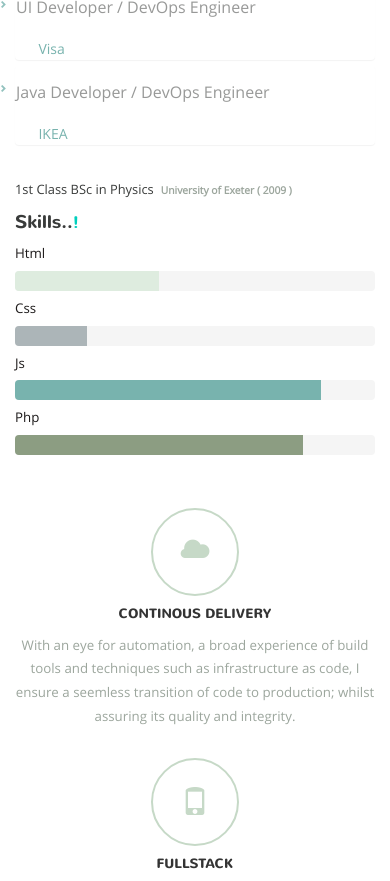
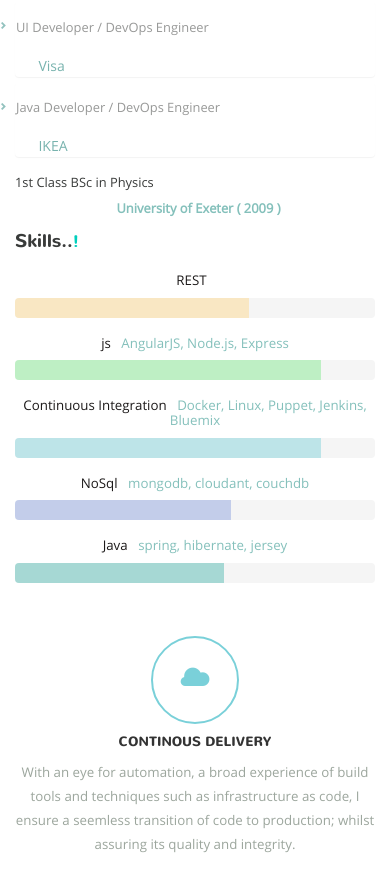
Before and after one commit to William1444/william-lacy-cv, a website: page index.html in a window 390 px wide. Shown: the part 916-1797 px from the top of the page. Drawn offline with nearby package versions, Linux system fonts and the light colour scheme; files whose address does not match are found by name.

Commit message:
improved responsiveness and experience content

```diff
--- a/css/style.css
+++ b/css/style.css
@@ -102,7 +102,11 @@ span.glyphicon.glyphicon-triangle-bottom {
 
 }
 
-.study-grid span {
+.study-grid .skill-abridged {
+    display: none;
+}
+
+.study-grid h3 span {
     color: #00cfbd;
     font-size: 0.9em;
 }
@@ -128,7 +132,7 @@ span.glyphicon.glyphicon-triangle-bottom {
     text-decoration: none;
 }
 .study-grid .company {
-    font-size: 1.0em;
+    /*font-size: 1.0em;*/
     color: #78B3AE;
     display: block;
     padding-top: 1.4em;
@@ -149,7 +153,7 @@ span.glyphicon.glyphicon-triangle-bottom {
 .study-grid .study1 .panel-body {
     padding: 0 0 0 1.6em;
 }
-.study-grid .study1 .panel-body ul li {
+.study-grid .study1 .panel-body ul li, .study-grid .study1 .panel-body ul li {
     color: #80898c;
     font-size: 1.0em;
     padding-top: 0.8em;
@@ -165,9 +169,10 @@ span.glyphicon.glyphicon-triangle-bottom {
     opacity: 0.8;
 }
 
-.study-grid label {
-    font-size: 0.8em;
-    color: #9CA69D;
+.study-grid label, .study-grid .products {
+    font-size: 1.0em;
+    padding-top: 0.6em;
+    color: #84c0bb;
     margin: 0 0 0 7px;
 }
 
@@ -176,25 +181,37 @@ span.glyphicon.glyphicon-triangle-bottom {
     box-shadow: none;
 }
 
-.progress-bar-success {
-    background-color: #DEECDF;
+.progress-bar {
     box-shadow: none;
+    opacity: 0.4;
+
 }
 
-.progress-bar-info {
-    background-color: #ACB5B8;
-    box-shadow: none;
+.progress-bar.progress-bar-1 {
+    /*background-color: #78B3AE;*/
+    background-color: #6CCCD5;/*6FBCB6 6FBCB6 6FBCB6 00C1B3 32ADA4*/
 }
 
-.progress-bar-warning {
-    background-color: #78B3AE;
-    box-shadow: none;
+.progress-bar.progress-bar-2 {
+    /*background-color: #8C9D82;*/
+    background-color: #7A94DC;
 }
 
-.progress-bar-danger {
-    background-color: #8C9D82;
-    box-shadow: none;
+.progress-bar.progress-bar-3 {
+    /*background-color: #DEECDF;*/
+    background-color: #FFD479;
 }
+
+.progress-bar.progress-bar-4 {
+    /*background-color: #ACB5B8;*/
+    background-color: #6DE77C;
+}
+
+.progress-bar.progress-bar-5 {
+    /*background-color: #93BCBE;*/
+    background-color: #32ADA4;
+}
+
 
 .study-grid h4 {
     font-size: 1.3em;
@@ -238,26 +255,30 @@ span.glyphicon.glyphicon-pencil {
 
 span.glyphicon.glyphicon-cloud {
     font-size: 2em;
-    color: #C6D9C7;
+    /*color: #C6D9C7;*/
+    color: #6CCCD5;
     border-radius: 50px;
     border: 2px solid;
     padding: 1em;
+    opacity: 0.9;
 }
 
 span.glyphicon.glyphicon-phone {
     font-size: 2em;
-    color: #C6D9C7;
+    color: #7A94DC;
     border-radius: 50px;
     border: 2px solid;
     padding: 1em;
+    opacity: 0.7;
 }
 
 span.glyphicon.glyphicon-signal {
     font-size: 2em;
-    color: #C6D9C7;
+    color: #6DE77C;
     border-radius: 50px;
     border: 2px solid;
     padding: 1em;
+    opacity: 0.8;
 }
 
 .social-icons {
@@ -273,6 +294,19 @@ span.glyphicon.glyphicon-signal {
     color: #393b3a;
     text-align: center;
     margin-bottom: 2em;
+}
+
+h3 span {
+    color: #00cfbd;
+}
+.study2 h4 {
+    text-transform: none;
+    padding-top: 0.6em;
+}
+
+.study2 h4 span {
+    text-align: right;
+    width: 100%;
 }
 
 .face p {
@@ -441,7 +475,27 @@ i.beh {
 }
 
 /*-- responsive-design --*/
+
+@media only screen and (max-width: 1999px) {
+    .study-grid ul li {
+        font-size: 1.1em;
+    }
+    .study-grid p, .study-grid p.company {
+        font-size: 1.0em;
+    }
+}
 @media only screen and (max-width: 1024px) {
+
+    .study1 {
+        padding: 0 0 3.5em 0
+    }
+    .study-grid .panel-group {
+        margin: auto;
+    }
+    .study-grid p.company {
+        font-size: 1.0em;
+    }
+
     .header-section h1 {
         font-size: 3em;
     }
@@ -464,6 +518,11 @@ i.beh {
 
     .study-grid h4 {
         font-size: 1.3em;
+        text-align: center;
+    }
+    .study-grid label {
+        text-align: center;
+        display: block;
     }
 
     .service-grid h4 {
@@ -508,6 +567,16 @@ i.beh {
 
 }
 
+@media only screen and (max-width: 991px) {
+    .study-grid .skill-full {
+        display: none;
+    }
+
+    .study-grid .skill-abridged, .study-grid .progress {
+        display: block;
+    }
+}
+
 @media only screen and (max-width: 768px) {
     .header-section {
         min-height: 472px;
@@ -526,12 +595,12 @@ i.beh {
     }
 
     .study-section {
-        padding: 3em 0;
+        padding: 3em 0 0 0;
     }
 
     .study-grid {
-        float: left;
-        width: 50%;
+        /*float: left;*/
+        /*width: 50%;*/
     }
 
     .study-grid h3 {
--- a/index.html
+++ b/index.html
@@ -76,38 +76,9 @@ Smartphone Compatible web template, free webdesigns for Nokia, Samsung, LG, Sony
                 <h3>skills..<span>!</span></h3>
 
                 <div class="study2">
-                    <h4>html</h4>
 
-                    <div class="progress">
-                        <div class="progress-bar progress-bar-success" role="progressbar" aria-valuenow="40"
-                             aria-valuemin="0" aria-valuemax="100" style="width: 40%">
-                            <span class="sr-only">40% Complete (success)</span>
-                        </div>
-                    </div>
-                    <h4>css</h4>
+                    <script src="js/skills.js"></script>
 
-                    <div class="progress">
-                        <div class="progress-bar progress-bar-info" role="progressbar" aria-valuenow="20"
-                             aria-valuemin="0" aria-valuemax="100" style="width: 20%">
-                            <span class="sr-only">20% Complete</span>
-                        </div>
-                    </div>
-                    <h4>js</h4>
-
-                    <div class="progress">
-                        <div class="progress-bar progress-bar-warning" role="progressbar" aria-valuenow="85"
-                             aria-valuemin="0" aria-valuemax="100" style="width: 85%">
-                            <span class="sr-only">85% Complete (warning)</span>
-                        </div>
-                    </div>
-                    <h4>php</h4>
-
-                    <div class="progress">
-                        <div class="progress-bar progress-bar-danger" role="progressbar" aria-valuenow="80"
-                             aria-valuemin="0" aria-valuemax="100" style="width: 80%">
-                            <span class="sr-only">80% Complete (danger)</span>
-                        </div>
-                    </div>
                 </div>
             </div>
             <div class="clearfix"></div>
@@ -120,7 +91,7 @@ Smartphone Compatible web template, free webdesigns for Nokia, Samsung, LG, Sony
     <div class="container">
 
         <div class="service-grids">
-            <div class="col-md-4 service-grid">
+            <div class="col-md-4 col-sm-4 service-grid">
                 <span class="glyphicon glyphicon-cloud" aria-hidden="true"></span>
                 <h4>CONTINOUS DELIVERY</h4>
                 <span> </span>
@@ -129,7 +100,7 @@ Smartphone Compatible web template, free webdesigns for Nokia, Samsung, LG, Sony
                     as code,
                     I ensure a seemless transition of code to production; whilst assuring its quality and integrity.</p>
             </div>
-            <div class="col-md-4 service-grid">
+            <div class="col-md-4 col-sm-4 service-grid">
                 <span class="glyphicon glyphicon-phone" aria-hidden="true"></span>
                 <h4>FULLSTACK</h4>
                 <span> </span>
@@ -137,7 +108,7 @@ Smartphone Compatible web template, free webdesigns for Nokia, Samsung, LG, Sony
                 <p>With a deep knowledge of client-side JavaScript, server-side Java and JavaScript, sql and no-sql dbs
                     and REST best practices, I create coherent, lightweight webapps end-to-end.</p>
             </div>
-            <div class="col-md-4 service-grid">
+            <div class="col-md-4 col-sm-4 service-grid">
                 <span class="glyphicon glyphicon-signal" aria-hidden="true"></span>
                 <h4>BEST SOLUTION DESIGN</h4>
                 <span> </span>
@@ -153,7 +124,8 @@ Smartphone Compatible web template, free webdesigns for Nokia, Samsung, LG, Sony
 <!--end services-section-->
 <!--start-social-section-->
 <div class="social-icons">
-    <h3>Social Network</h3>
+
+    <h3 class="heading">Connect With Me..<span>!</span></h3>
 
     <div class="container">
         <div class="col-md-3 face">
--- a/js/experience-template.js
+++ b/js/experience-template.js
@@ -3,16 +3,16 @@ var experienceTemplate = function (id, title, company, experiences, open) {
         '<div class="panel">' +
         '   <div role="tab" id="heading' + id + '">' +
         '       <div class="row">' +
-        '           <div class="col-md-8">' +
+        '           <div class="col-md-8 col-sm-9">' +
         '               <li>' +
-        '                   <div class="panel-title">' +
+        '                   <div>' +
         '                       <a role="button" data-toggle="collapse" data-parent="#experience-accordion"href="#collapse' + id + '" aria-expanded="true" aria-controls="collapse' + id + '">' +
         '    ' + title + '</a>' +
         '                   </div>' +
         '               </li>' +
         '           </div>' +
-        '           <div class="col-md-4">' +
-        '               <div class="company">' + company + '</div>' +
+        '           <div class="col-md-4 col-sm-3">' +
+        '               <p class="company">' + company + '</p>' +
         '           </div>' +
         '       </div>' +
         '   </div>' +
--- /dev/null
+++ b/js/skills.js
@@ -0,0 +1,30 @@
+function skill(skill, products, percentage, progressClazz) {
+    return '' +
+        '<div>' +
+
+        '   <div class="row skill-full">' +
+        '       <div class="col-lg-5 col-md-5 col-sm-12">' +
+        '           <h4>' + skill + '</h4>' +
+        '      </div> ' +
+        '       <div class="col-lg-7 col-md-7 col-sm-12">' +
+        '           <label style="padding-top: 0.9em">' + products + '</label>' +
+        '      </div>' +
+        '   </div>' +
+
+        '       <h4 class="skill-abridged">' + skill + ' <span class="products" style="padding-top: 0.9em">' + products + '</span></h4>' +
+
+        '   <div class="progress">' +
+        '       <div class="progress-bar ' + progressClazz + '" role="progressbar" aria-valuenow="' + percentage + '" aria-valuemin="0" aria-valuemax="100" style="width: ' + percentage + '%">' +
+        '           <span class="sr-only">' + percentage + '% Complete (warning)</span>' +
+        '   </div>' +
+        '</div>';
+}
+var skillsEl = document.currentScript.parentNode;
+
+$(skillsEl).append([
+    skill('REST','',65, 'progress-bar-3'),
+    skill('js', 'AngularJS, Node.js, Express', 85, 'progress-bar-4'),
+    skill('Continuous Integration','Docker, Linux, Puppet, Jenkins, Bluemix',85, 'progress-bar-1'),
+    skill('NoSql','mongodb, cloudant, couchdb',60, 'progress-bar-2'),
+    skill('Java','spring, hibernate, jersey',58, 'progress-bar-5')
+]);
```
